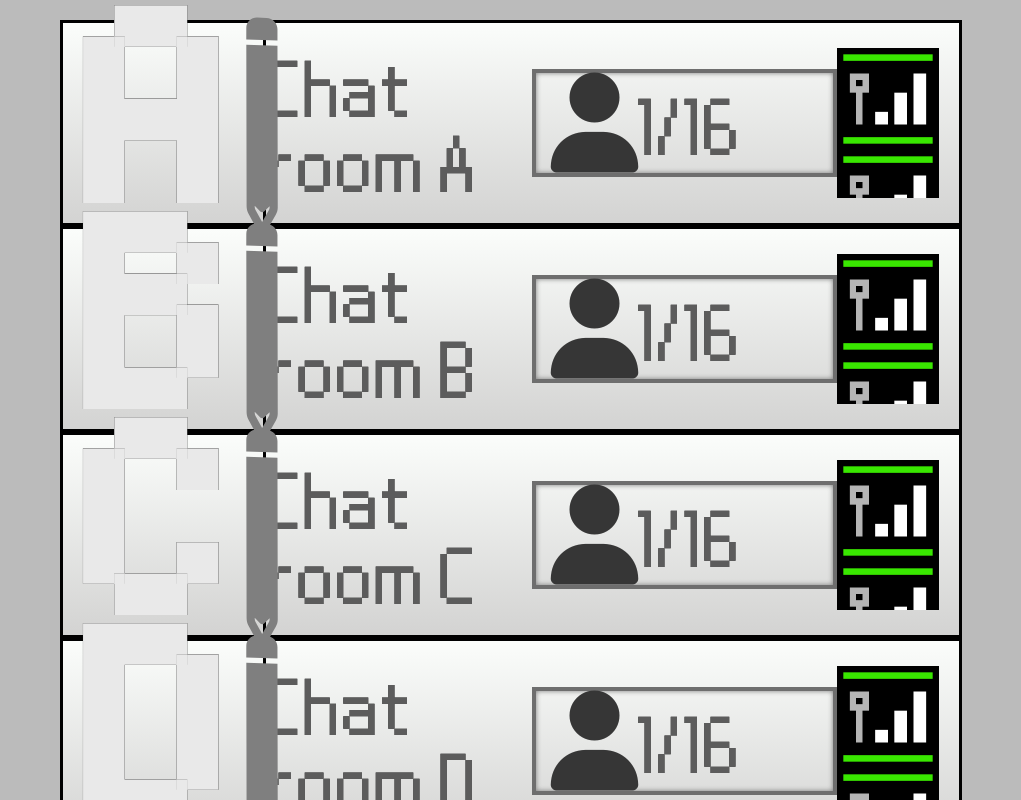
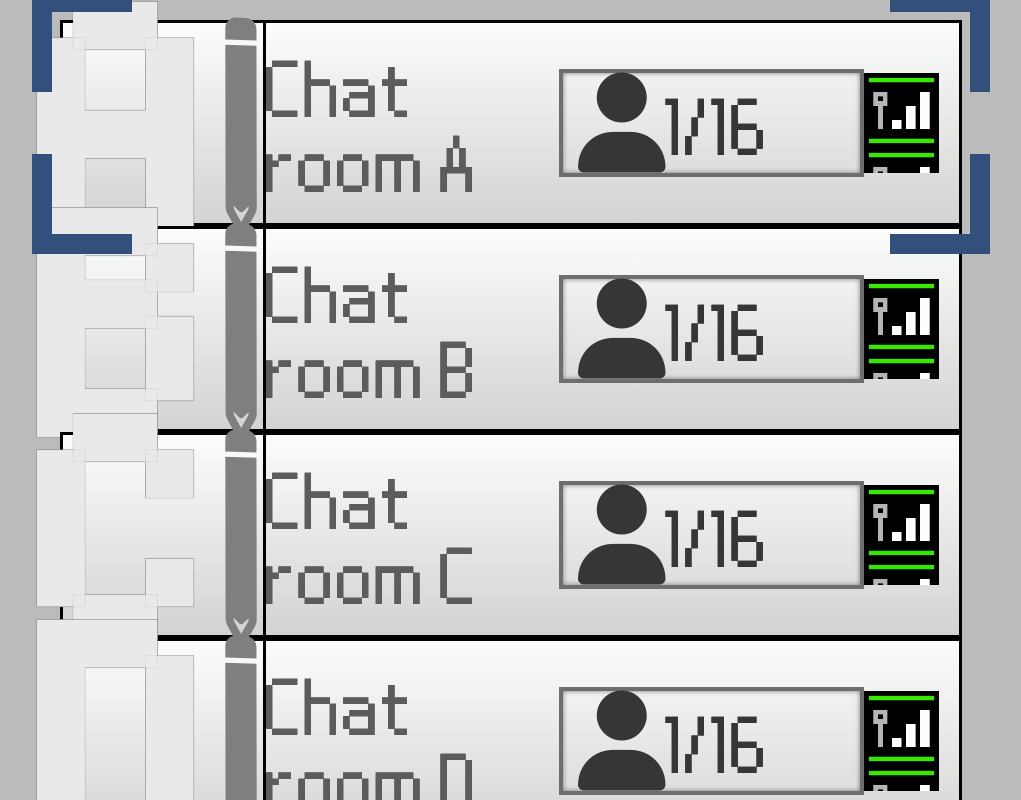
Before and after one commit to ycenta/pictochat, a website: page index.html in a window 1280 px wide. In both pictures the pointer is over the element 640 px from the left and 123 px from the top of the page. Shown: the whole page, without its empty margins (129-1150 px from the left). Drawn offline with nearby package versions, Linux system fonts and the light colour scheme; no server answers.

Commit message:
add hover style css

```diff
--- a/public/style.css
+++ b/public/style.css
@@ -118,7 +118,49 @@ p{
   height: 25vh;
   width: 70%;
   background-image: linear-gradient(#fbfdfb, #d3d3d2);
+  position:relative;
 }
+
+.roombutton:hover:before {
+  top:-31px;left:-31px;
+  border-width: 20px 0 0 20px;
+  position:absolute; content:' ';
+  width:80px; height: 80px;
+  border-color:rgb(51, 80, 124); /* or whatever colour */
+  border-style:solid; /* or whatever style */
+  z-index: 1;
+  }
+
+.roombutton:hover:after {
+  top:-31px;right:-31px;
+  border-width: 20px 20px 0 0;
+  position:absolute; content:' ';
+  width:80px; height: 80px;
+  border-color:rgb(51, 80, 124); /* or whatever colour */
+  border-style:solid; /* or whatever style */
+  z-index: 1;
+  }
+
+.roombutton:hover>:first-child:before {
+  bottom:-31px;right:-31px;
+  border-width: 0 20px 20px 0;
+  position:absolute; content:' ';
+  width:80px; height: 80px;
+  border-color:rgb(51, 80, 124); /* or whatever colour */
+  border-style:solid; /* or whatever style */
+  z-index: 1;
+  }
+
+.roombutton:hover>:first-child:after {
+  bottom:-31px;left:-31px;
+  border-width: 0 0 20px 20px;
+  position:absolute; content:' ';
+  width:80px; height: 80px;
+  border-color:rgb(51, 80, 124); /* or whatever colour */
+  border-style:solid; /* or whatever style */
+  z-index: 1;
+  }
+
 
 #chooseRoom{
   display: flex;
@@ -133,7 +175,7 @@ p{
   width: 25vh;
   height: 100%;
   align-items: center;
-  justify-content: space-around;
+  justify-content: end;
   border-right: 3px solid black;
 
 }
@@ -142,9 +184,9 @@ p{
   color:#e9e9e9;
   text-align: center;
   margin: 0;
-  font-size: 250px;
+  font-size: 290px;
   font-family: RevMiniPixel;
-  padding-top: 35px;
+  padding-top: 70px;
   padding-left: 20px;
   -webkit-text-stroke: 0.1px #5c5c5c;
 
@@ -166,8 +208,8 @@ p{
 .smallcube{
   display: inline-block;
   background-color: red;
-  width: 18vh;
-  height: 75%;
+  width: 12vh;
+  height: 50%;
   margin-right: 20px;
   background-image: url("DSNETWORK.png");
   background-size: contain;
@@ -185,7 +227,7 @@ p{
   font-size: 100px;
   font-weight: 100;
   margin-right: 90px;
-
+  color: rgb(54, 54, 54);
 }
 
 .pen{
```
